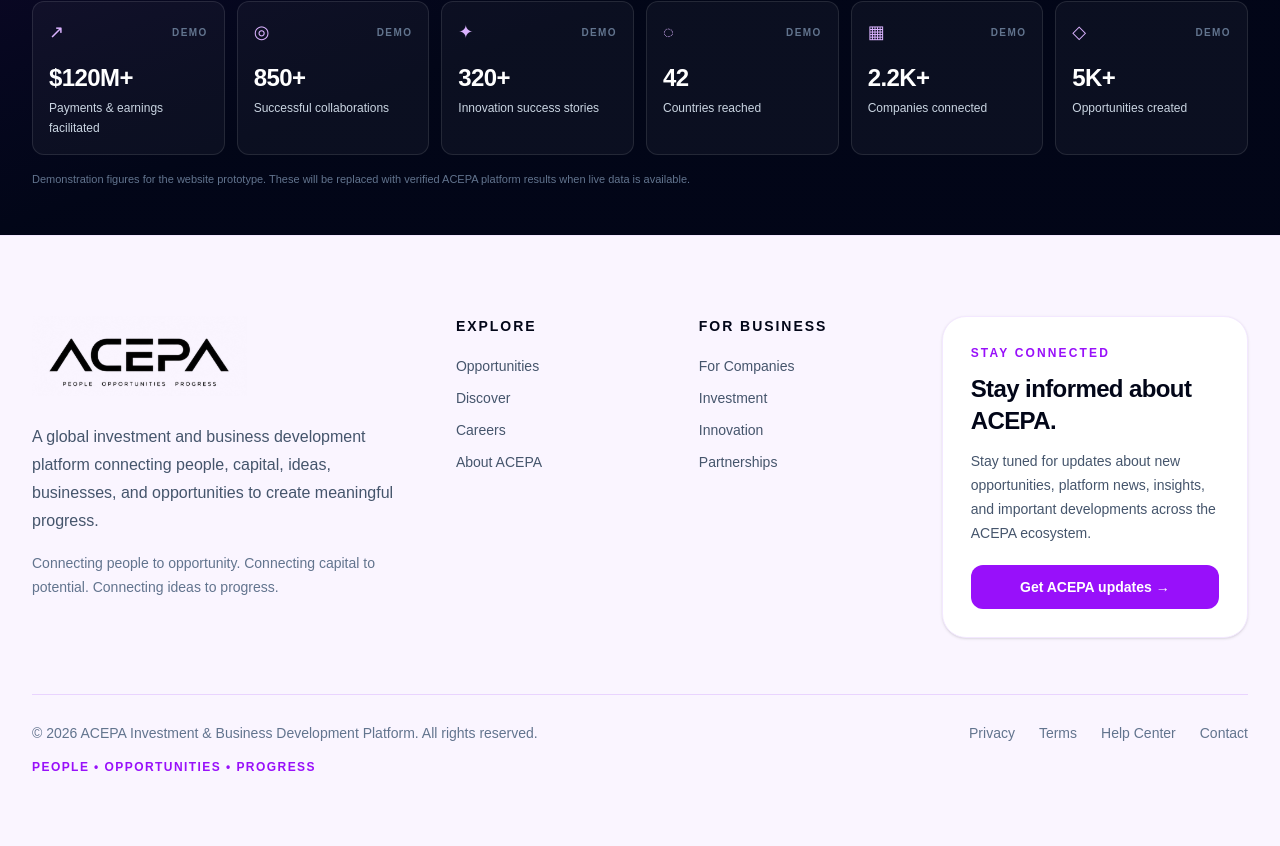
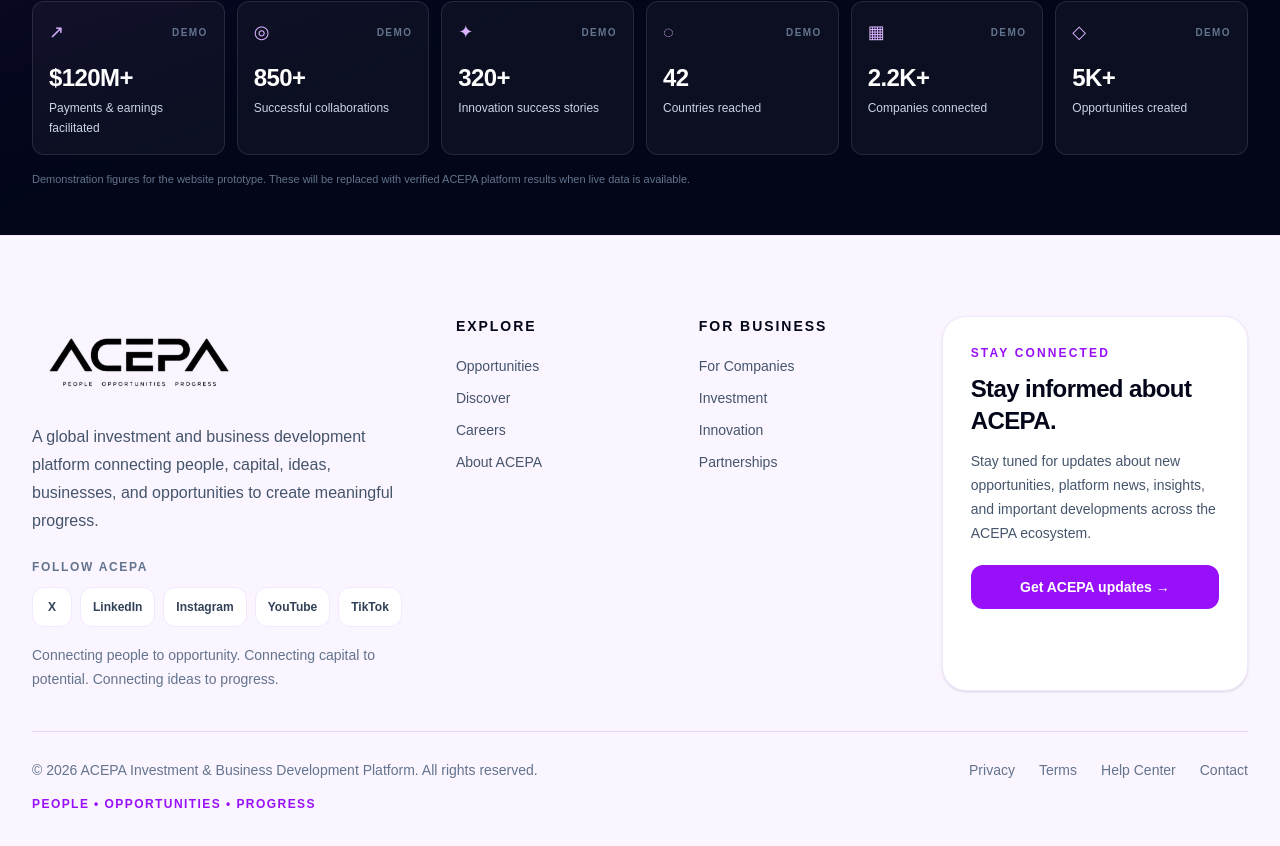
Before and after one commit to acepa-platform/acepa-platform, a Next.js app: page / in a window 1280 px wide. Shown: the part 3446-4292 px from the top of the page. Built offline with nearby package versions, Linux system fonts and the light colour scheme.

Commit message:
Add social links and refine footer

```diff
--- a/app/page.tsx
+++ b/app/page.tsx
@@ -241,6 +241,12 @@
                 <img src="/acepa-logo-white-transparent-tagline-brighter.png" alt="ACEPA — People, Opportunities, Progress" className="h-20 w-auto object-contain brightness-0" />
               </a>
               <p className="mt-5 text-base leading-7 text-slate-600">A global investment and business development platform connecting people, capital, ideas, businesses, and opportunities to create meaningful progress.</p>
+              <div className="mt-6">
+                <p className="text-xs font-bold uppercase tracking-[0.14em] text-slate-500">Follow ACEPA</p>
+                <div className="mt-3 flex flex-wrap gap-2">
+                  {["X", "LinkedIn", "Instagram", "YouTube", "TikTok"].map((item) => <a key={item} href="#" aria-label={item} className="flex h-10 min-w-10 items-center justify-center rounded-xl border border-purple-100 bg-white px-3 text-xs font-bold text-slate-700 transition hover:border-purple-300 hover:bg-purple-600 hover:text-white">{item}</a>)}
+                </div>
+              </div>
               <p className="mt-4 text-sm leading-6 text-slate-500">Connecting people to opportunity. Connecting capital to potential. Connecting ideas to progress.</p>
             </div>
             <div>
@@ -265,10 +271,10 @@
               <p className="text-xs font-bold uppercase tracking-[0.18em] text-purple-600">Stay connected</p>
               <h3 className="mt-3 text-2xl font-bold tracking-tight">Stay informed about ACEPA.</h3>
               <p className="mt-3 text-sm leading-6 text-slate-600">Stay tuned for updates about new opportunities, platform news, insights, and important developments across the ACEPA ecosystem.</p>
-              <a href="#" className="mt-5 inline-flex w-full items-center justify-center rounded-xl bg-purple-600 px-5 py-3 text-sm font-semibold text-white transition hover:bg-purple-700">Get ACEPA updates →</a>
+              <a href="#subscribe" className="mt-5 inline-flex w-full items-center justify-center rounded-xl bg-purple-600 px-5 py-3 text-sm font-semibold text-white transition hover:bg-purple-700">Get ACEPA updates →</a>
             </div>
           </div>
-          <div className="mt-14 border-t border-purple-200 pt-7">
+          <div id="subscribe" className="mt-10 border-t border-purple-200 pt-7">
             <div className="flex flex-col gap-5 text-sm text-slate-500 lg:flex-row lg:items-center lg:justify-between">
               <p>© 2026 ACEPA Investment &amp; Business Development Platform. All rights reserved.</p>
               <div className="flex flex-wrap gap-x-6 gap-y-2">
```
